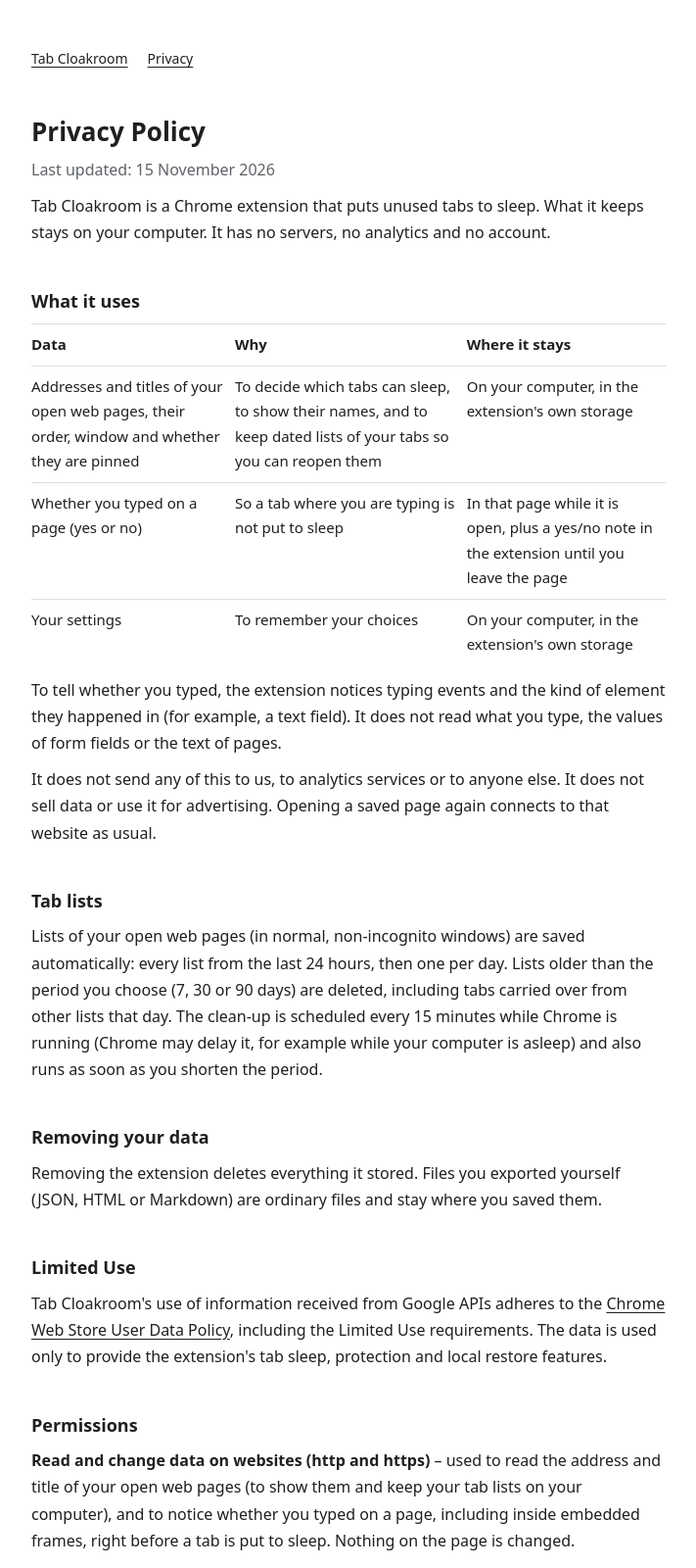
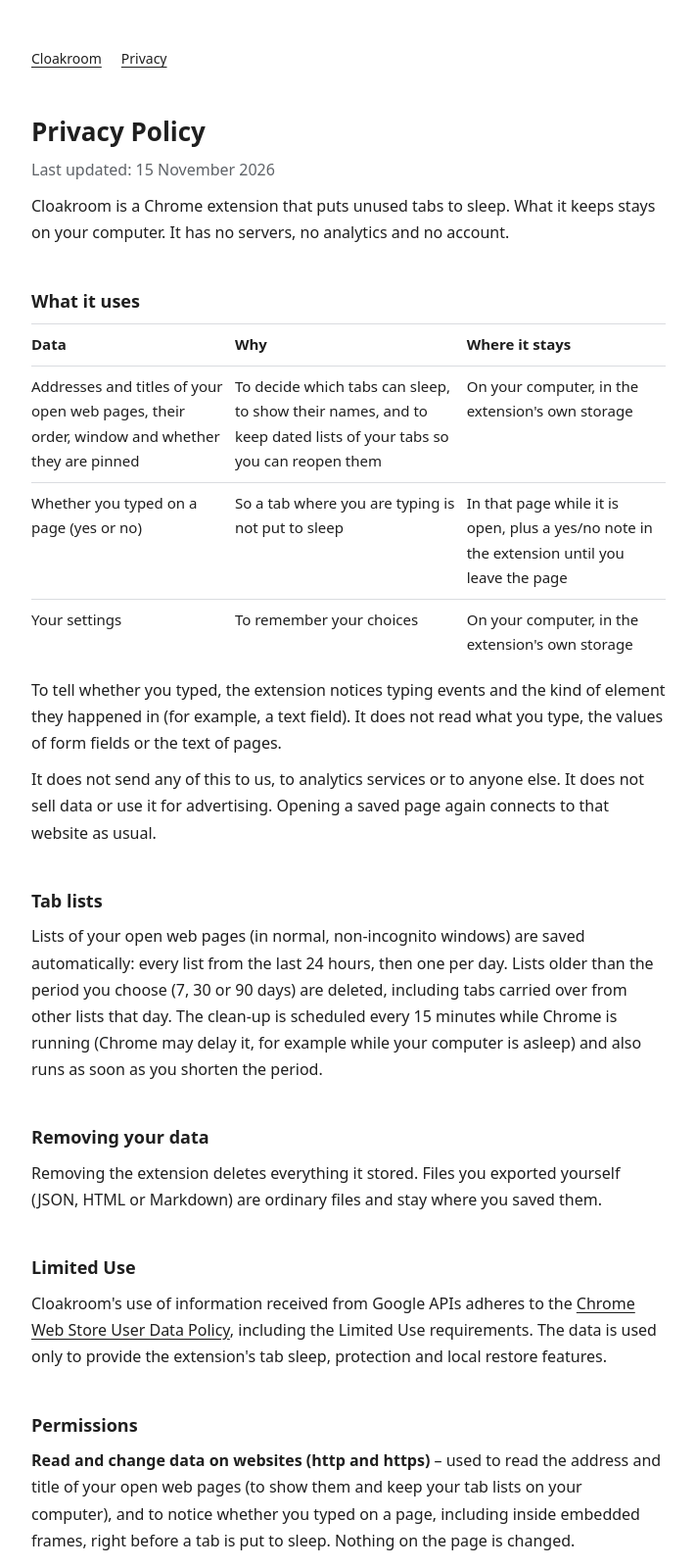
Before and after one commit to DelacrowLab/napkeep, a plain HTML site: page privacy.html in a window 1280 px wide. Shown: the top 1600 px of the page at 98% size, without its empty margins (284-995 px from the left). Drawn offline with Linux system fonts and the light colour scheme.

Commit message:
Rename to Cloakroom
Co-Authored-By: Claude Opus 5.5 <noreply@anthropic.com>

```diff
--- a/privacy.html
+++ b/privacy.html
@@ -3,16 +3,16 @@
 <head>
 <meta charset="utf-8">
 <meta name="viewport" content="width=device-width, initial-scale=1">
-<title>Privacy Policy – Tab Cloakroom</title>
+<title>Privacy Policy – Cloakroom</title>
 <link rel="stylesheet" href="style.css">
 </head>
 <body>
 <main>
-  <nav><a href="./">Tab Cloakroom</a><a href="privacy.html" aria-current="page">Privacy</a></nav>
+  <nav><a href="./">Cloakroom</a><a href="privacy.html" aria-current="page">Privacy</a></nav>
   <h1>Privacy Policy</h1>
   <p class="muted">Last updated: 15 November 2026</p>
 
-  <p>Tab Cloakroom is a Chrome extension that puts unused tabs to sleep. What it keeps stays on your computer. It has no servers, no analytics and no account.</p>
+  <p>Cloakroom is a Chrome extension that puts unused tabs to sleep. What it keeps stays on your computer. It has no servers, no analytics and no account.</p>
 
   <h2>What it uses</h2>
   <table>
@@ -33,7 +33,7 @@
   <p>Removing the extension deletes everything it stored. Files you exported yourself (JSON, HTML or Markdown) are ordinary files and stay where you saved them.</p>
 
   <h2>Limited Use</h2>
-  <p>Tab Cloakroom's use of information received from Google APIs adheres to the <a href="https://developer.chrome.com/docs/webstore/program-policies/limited-use">Chrome Web Store User Data Policy</a>, including the Limited Use requirements. The data is used only to provide the extension's tab sleep, protection and local restore features.</p>
+  <p>Cloakroom's use of information received from Google APIs adheres to the <a href="https://developer.chrome.com/docs/webstore/program-policies/limited-use">Chrome Web Store User Data Policy</a>, including the Limited Use requirements. The data is used only to provide the extension's tab sleep, protection and local restore features.</p>
 
   <h2>Permissions</h2>
   <p><strong>Read and change data on websites (http and https)</strong> – used to read the address and title of your open web pages (to show them and keep your tab lists on your computer), and to notice whether you typed on a page, including inside embedded frames, right before a tab is put to sleep. Nothing on the page is changed.</p>
```
Also changed, not shown: index.html (+3 -3 lines), 1 other file.
